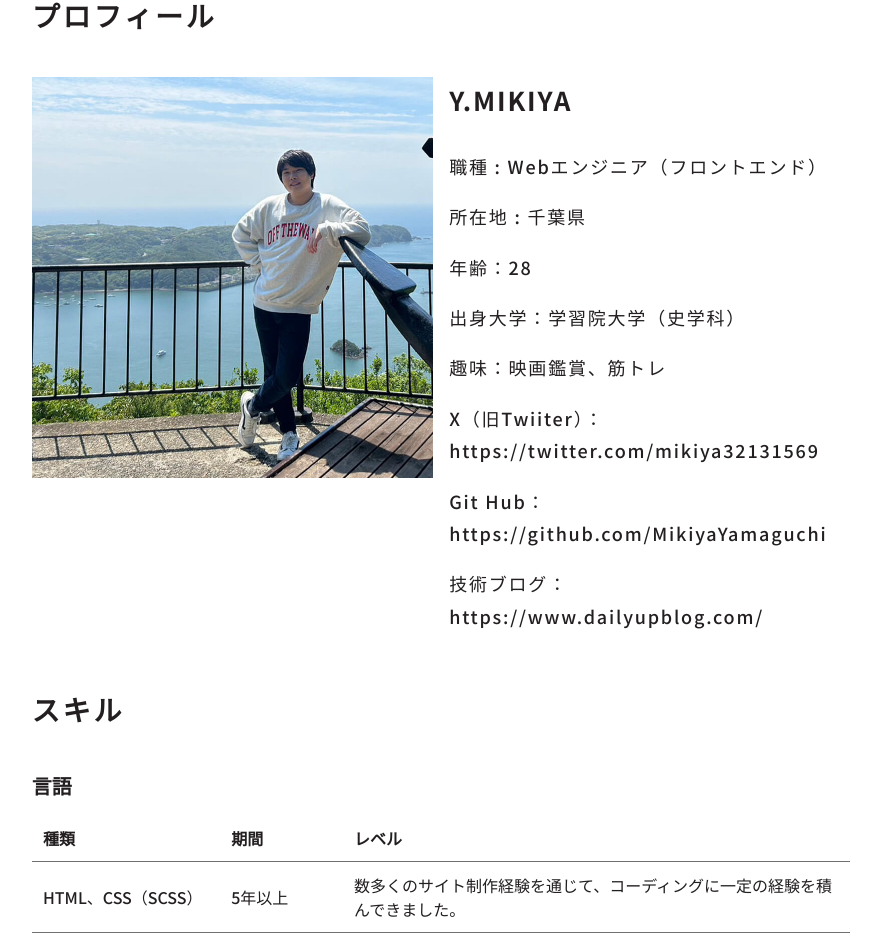
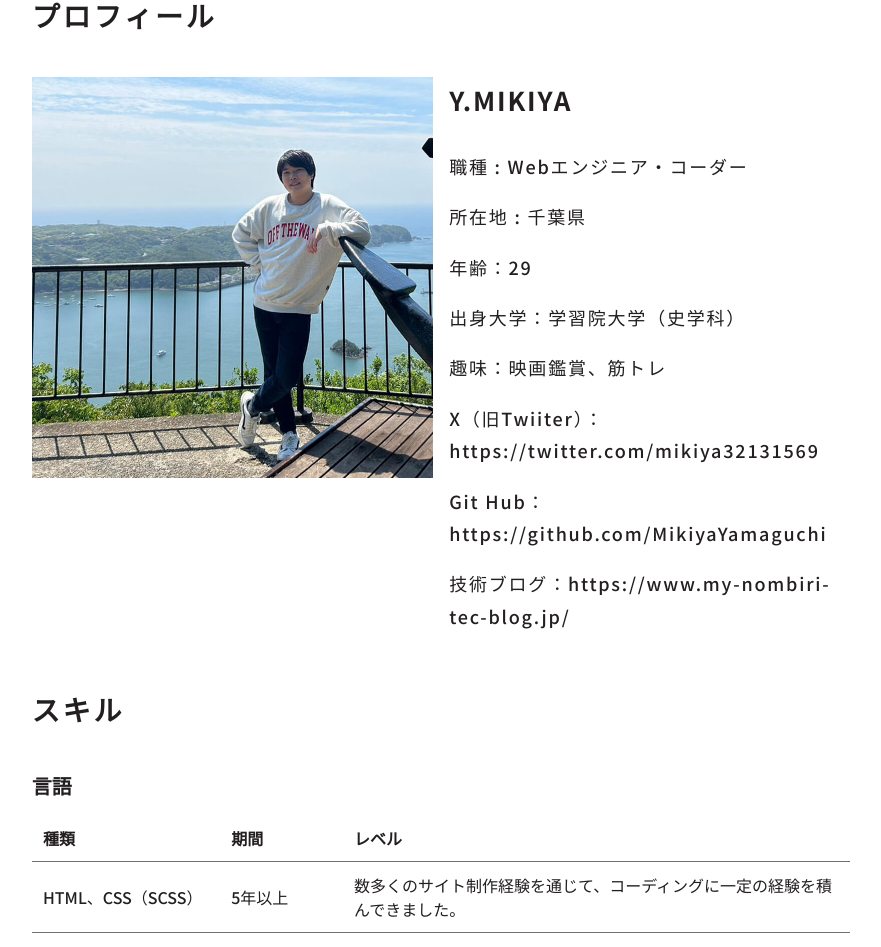
Before and after one commit to MikiyaYamaguchi/react_portfolio, a React (Create React App) app: page /about in a window 1280 px wide. Shown: the part 1065-2012 px from the top of the page, without its empty margins (199-1080 px from the left). Built offline with nearby package versions, Linux system fonts and the light colour scheme.

Commit message:
Aboutページの情報更新

```diff
--- a/src/pages/About.tsx
+++ b/src/pages/About.tsx
@@ -172,9 +172,9 @@ const About = () => {
           <div className="col span_6">
             <FadeIn delay={500}>
               <p css={nameTxt}>Y.MIKIYA</p>
-              <p>職種 : Webエンジニア（フロントエンド）</p>
+              <p>職種 : Webエンジニア・コーダー</p>
               <p>所在地 : 千葉県</p>
-              <p>年齢：28</p>
+              <p>年齢：29</p>
               <p>出身大学：学習院大学（史学科）</p>
               <p>趣味：映画鑑賞、筋トレ</p>
               <p>
@@ -200,11 +200,11 @@ const About = () => {
               <p>
                 技術ブログ：
                 <a
-                  href="https://www.dailyupblog.com/"
+                  href="https://www.my-nombiri-tec-blog.jp/"
                   target="_blank"
                   rel="noreferrer"
                 >
-                  https://www.dailyupblog.com/
+                  https://www.my-nombiri-tec-blog.jp/
                 </a>
               </p>
             </FadeIn>
```
